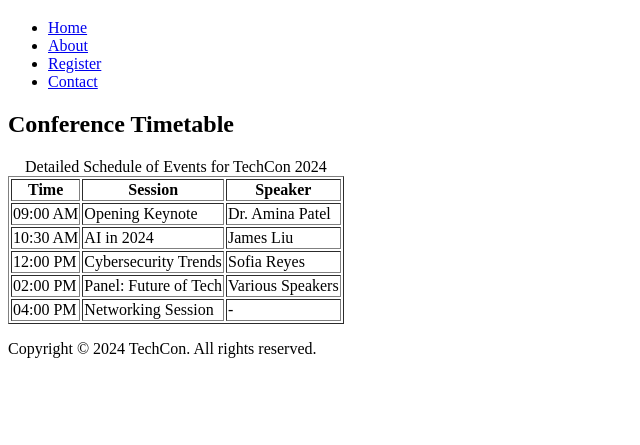
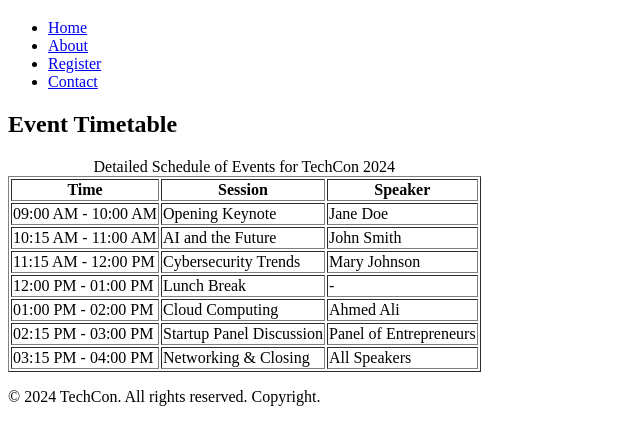
Before and after one commit to Dice-254/TechCon_HTML, a plain HTML site: page techcon_website/schedule.html in a window 1280 px wide. Shown: the part 61-506 px from the top of the page, without its empty margins (0-640 px from the left). Drawn offline with Linux system fonts and the light colour scheme.

```diff
--- a/techcon_website/schedule.html
+++ b/techcon_website/schedule.html
@@ -21,7 +21,7 @@
 
   <!-- Main Content -->
   <main>
-    <h2>Conference Timetable</h2>
+    <h2>Event Timetable</h2>
     <table border="1">
       <caption>Detailed Schedule of Events for TechCon 2024</caption>
       <thead>
@@ -33,38 +33,47 @@
       </thead>
       <tbody>
         <tr>
-          <td>09:00 AM</td>
+          <td>09:00 AM - 10:00 AM</td>
           <td>Opening Keynote</td>
-          <td>Dr. Amina Patel</td>
+          <td>Jane Doe</td>
         </tr>
         <tr>
-          <td>10:30 AM</td>
-          <td>AI in 2024</td>
-          <td>James Liu</td>
+          <td>10:15 AM - 11:00 AM</td>
+          <td>AI and the Future</td>
+          <td>John Smith</td>
         </tr>
         <tr>
-          <td>12:00 PM</td>
+          <td>11:15 AM - 12:00 PM</td>
           <td>Cybersecurity Trends</td>
-          <td>Sofia Reyes</td>
+          <td>Mary Johnson</td>
         </tr>
         <tr>
-          <td>02:00 PM</td>
-          <td>Panel: Future of Tech</td>
-          <td>Various Speakers</td>
+          <td>12:00 PM - 01:00 PM</td>
+          <td>Lunch Break</td>
+          <td>-</td>
         </tr>
         <tr>
-          <td>04:00 PM</td>
-          <td>Networking Session</td>
-          <td>-</td>
+          <td>01:00 PM - 02:00 PM</td>
+          <td>Cloud Computing</td>
+          <td>Ahmed Ali</td>
+        </tr>
+        <tr>
+          <td>02:15 PM - 03:00 PM</td>
+          <td>Startup Panel Discussion</td>
+          <td>Panel of Entrepreneurs</td>
+        </tr>
+        <tr>
+          <td>03:15 PM - 04:00 PM</td>
+          <td>Networking & Closing</td>
+          <td>All Speakers</td>
         </tr>
       </tbody>
     </table>
   </main>
 
   <!-- Footer -->
- <footer>
-  <p>Copyright &copy; 2024 TechCon. All rights reserved.</p>
-</footer>
-
+  <footer>
+    <p>&copy; 2024 TechCon. All rights reserved. Copyright.</p>
+  </footer>
 </body>
 </html>
```
